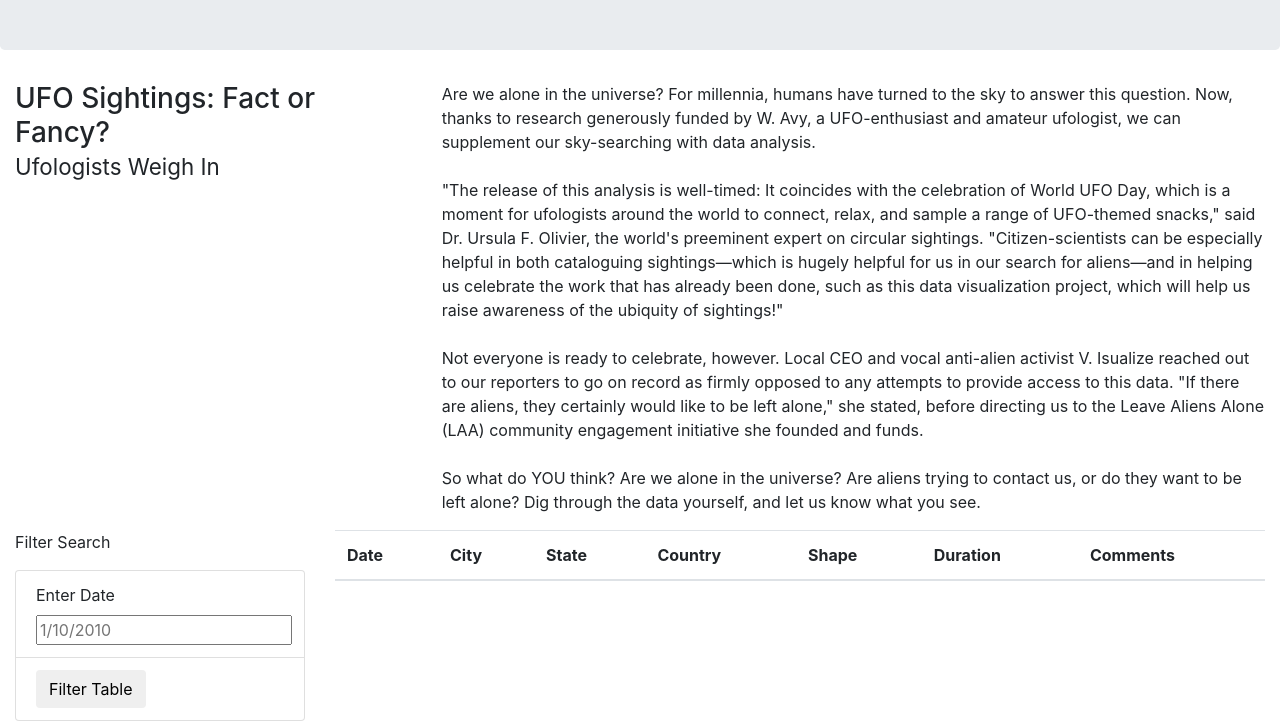
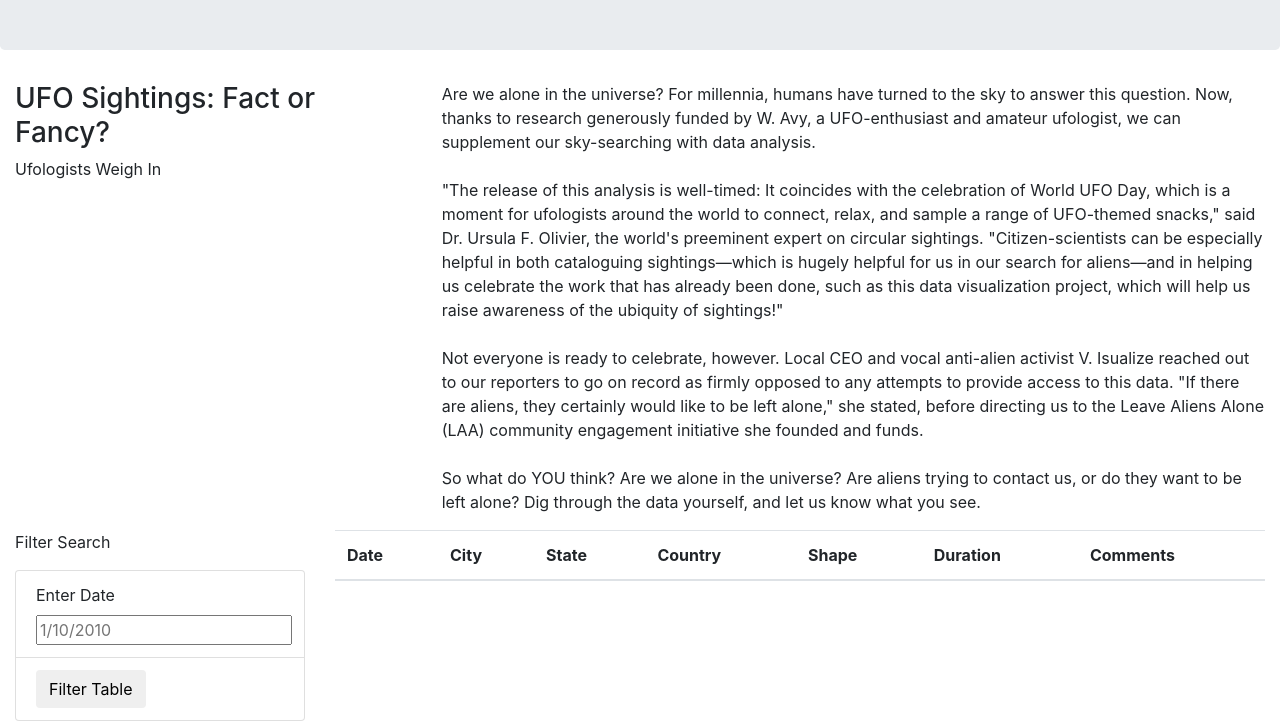
Before and after one commit to Data-Dan-Part-1/UFOs, a plain HTML site: page index.html in a window 1280 px wide. Shown: the part 190-911 px from the top of the page. Drawn offline with nearby package versions, Linux system fonts and the light colour scheme.

Commit message:
Update HTML

```diff
--- a/index.html
+++ b/index.html
@@ -24,7 +24,8 @@
     <div class="container-fluid">
         <div class="row">
             <div class="col-md-4">
-                <h3>UFO Sightings: Fact or Fancy?<br> <small>Ufologists Weigh In</small></h3>
+                <h3>UFO Sightings: Fact or Fancy?</h3>
+                <p>Ufologists Weigh In</p>
             </div>
             <div class="col-md-8">
                 <p>
```
